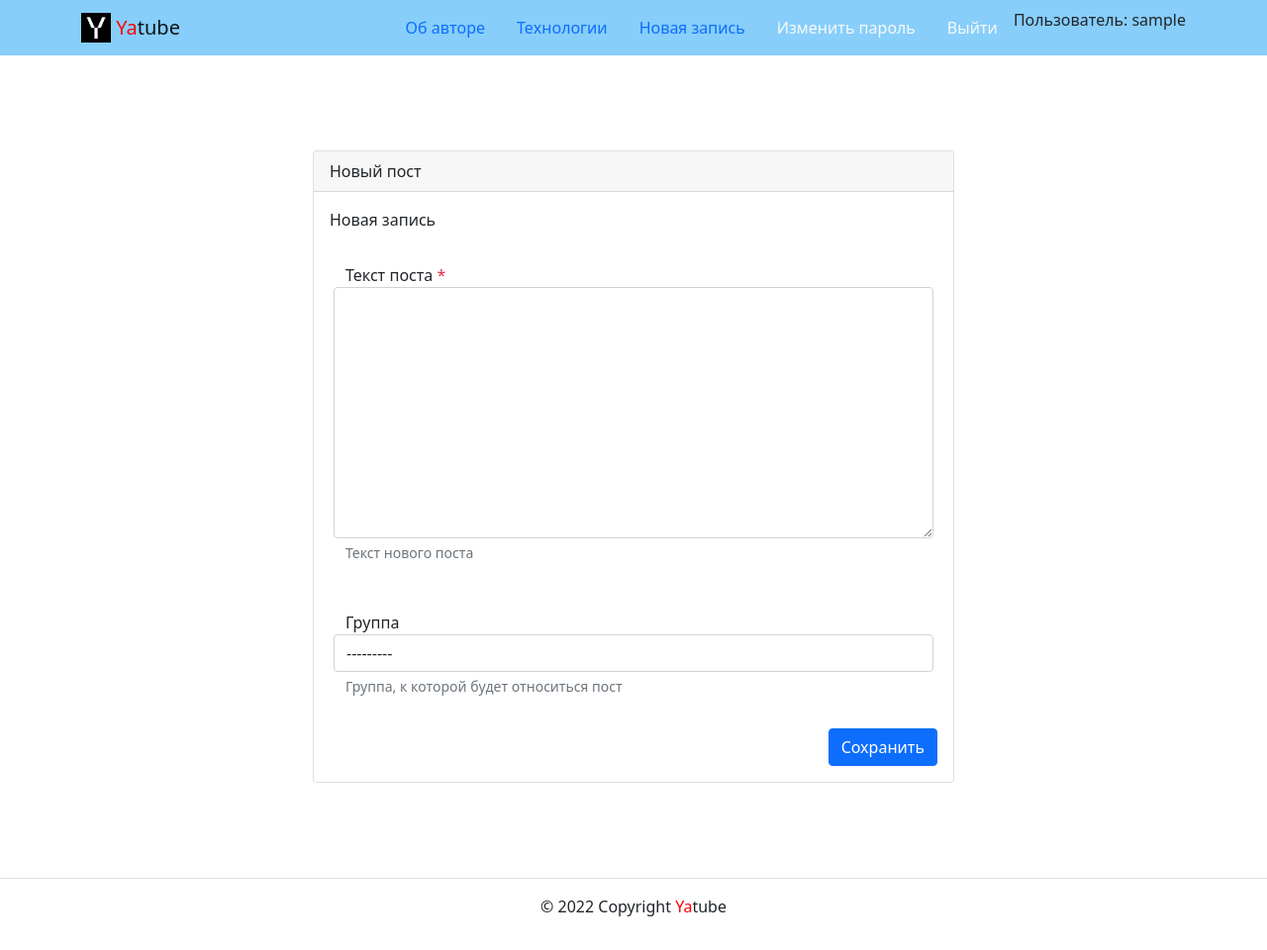
After one commit to UraeviIya/hw02_community, a Django app: page /create/ in a window 1280 px wide. The commit adds this page. Shown: the whole page at 99% size. Run offline with Django 3.2, Linux system fonts and the light colour scheme; the visitor is signed in with stand-in values (Sample User, id 1); some libraries are stand-ins or nearby versions.

Commit message:
added profile, create_post

```diff
--- /dev/null
+++ b/yatube/posts/forms.py
@@ -0,0 +1,8 @@
+from django.forms import ModelForm
+from .models import Post
+
+
+class PostForm(ModelForm):
+    class Meta:
+        model = Post
+        fields = ('group', 'text')
--- a/yatube/posts/urls.py
+++ b/yatube/posts/urls.py
@@ -8,4 +8,6 @@ urlpatterns = [
     path('', views.index, name='index'),
     path('profile/<str:username>/', views.profile, name='profile'),
     path('posts/<int:post_id>/', views.post_detail, name='post_detail'),
+    path('create/', views.post_create, name='post_create'),
+    path('posts/<int:post_id>/edit/', views.post_edit, name='post_edit'),
 ]
--- a/yatube/posts/views.py
+++ b/yatube/posts/views.py
@@ -1,7 +1,8 @@
 from django.core.paginator import Paginator
-from django.shortcuts import render, get_object_or_404
+from django.shortcuts import get_object_or_404, redirect, render
+from django.contrib.auth.decorators import login_required
+from .forms import PostForm
 from .models import Group, Post, User
-from django.contrib.auth.decorators import login_required
 
 
 LIMIT = 10
@@ -60,3 +61,32 @@ def post_detail(request, post_id):
         'title': title
     }
     return render(request, 'posts/post_detail.html', context)
+
+
+@login_required
+def post_create(request):
+    if request.method == "POST":
+        form = PostForm(request.POST or None)
+        if form.is_valid():
+            post = form.save(commit=False)
+            post.author = request.user
+            post.save()
+            return redirect('post:profile', post.author.username)
+        return render(request, 'posts/create_post.html', {'form': form})
+    form = PostForm()
+    return render(request, 'posts/create_post.html', {'form': form})
+
+
+@login_required
+def post_edit(request, post_id):
+    post = get_object_or_404(Post, pk=post_id)
+    is_edit = True
+    form = PostForm(request.POST or None)
+    if form.is_valid():
+        post.save()
+        return redirect('posts:post_detail', post_id)
+    context = {
+        'is_edit': is_edit,
+        'form': form,
+    }
+    return render(request, 'posts/create_post.html', context)
--- a/yatube/templates/includes/header.html
+++ b/yatube/templates/includes/header.html
@@ -11,22 +11,22 @@
       {% with request.resolver_match.view_name as view_name %}
       <ul class="nav nav-pills">
         <li class="nav-item">
-          <a class="nav-link {% if view_name == 'about:author' %}activ{% endif %}"
+          <a class="nav-link {% if view_name  == 'about:author' %}active{% endif %}"
           href="{% url 'about:author' %}">Об авторе</a>
         </li>
         <li class="nav-item">
-          <a class="nav-link {% if view_name == 'about:tech' %}activ{% endif %}"
+          <a class="nav-link {% if view_name == 'about:tech' %}active{% endif %}"
           href="{% url 'about:tech' %}">Технологии</a>
         </li>
         {% if request.user.is_authenticated %}
         <li class="nav-item">
-          <a class="nav-link" href="">Новая запись</a>
+          <a class="nav-link" href="{% url 'posts:post_create' %}">Новая запись</a>
         </li>
         <li class="nav-item">
           <a class="nav-link link-light" href="">Изменить пароль</a>
         </li>
         <li class="nav-item">
-          <a class="nav-link link-light {% if view_name == 'users:logout' %}activ{% endif %}"
+          <a class="nav-link link-light" {% if view_name == 'users:logout' %}active{% endif %}
           href="{% url 'users:logout' %}">Выйти</a>
         </li>
         <li>
--- /dev/null
+++ b/yatube/templates/posts/create_post.html
@@ -0,0 +1,53 @@
+{% extends 'base.html' %}
+{% block title %}
+{% endblock %}
+{% block content %}
+
+    <main>
+      <div class="container py-5">
+        <div class="row justify-content-center">
+          <div class="col-md-8 p-5">
+            <div class="card">
+              <div class="card-header">
+                Новый пост
+              </div>
+              <div class="card-body">
+                <form method="post" action="{% url 'posts:post_create' %}">Новая запись</a>
+                  {% csrf_token %}
+                  <div class="form-group row my-3 p-3">
+                    <label for="id_text">
+                      Текст поста
+                      <span class="required text-danger" >*</span>
+                    </label>
+                    <textarea name="text" cols="40" rows="10" class="form-control" required id="id_text">
+                    </textarea>
+                    <small id="id_text-help" class="form-text text-muted">
+                      Текст нового поста
+                    </small>
+                  </div>
+                  <div class="form-group row my-3 p-3">
+                    <label for="id_group">
+                      Группа
+                    </label>
+                    <select name="group" class="form-control" id="id_group">
+                      <option value="" selected>---------</option>
+                      <option value="1">Группа: Лев Толстой – зеркало русской революции</option>
+                    </select>
+                    <small id="id_group-help" class="form-text text-muted">
+                      Группа, к которой будет относиться пост
+                    </small>
+                  </div>
+                  <div class="d-flex justify-content-end">
+                    <button type="submit" class="btn btn-primary">
+                      Сохранить
+                    </button>
+                  </div>
+                </form>
+              </div>
+            </div>
+          </div>
+        </div>
+      </div>
+    </main>
+</html>
+{% endblock %}
--- a/yatube/templates/posts/profile.html
+++ b/yatube/templates/posts/profile.html
@@ -1,7 +1,6 @@
 {% extends "base.html" %}
 
 {% block title %}
-  Профайл пользователя {{ author.get_full_name }}
 {% endblock %}
 {% block content %}
    <h1>Все посты пользователя {{ author.get_full_name }}</h1>
@@ -11,7 +10,6 @@
       <ul>
         <li>
           Автор: {{ post.author.get_full_name }}
-          <a href="">все посты пользователя</a>
         </li>
         <li>
           Дата публикации: {{ post.pub_date|date:'d E Y' }}
--- a/yatube/users/views.py
+++ b/yatube/users/views.py
@@ -1,8 +1,6 @@
 from django.views.generic import CreateView
-
+from django.urls import reverse_lazy
 from .forms import CreationForm
-
-from django.urls import reverse_lazy
 
 
 class SignUp(CreateView):
--- a/yatube/yatube/settings.py
+++ b/yatube/yatube/settings.py
@@ -74,4 +74,4 @@ USE_TZ = True
 
 STATIC_URL = '/static/'
 
-SORT_POST = 10
+LIMIT = 10
--- a/yatube/yatube/urls.py
+++ b/yatube/yatube/urls.py
@@ -4,6 +4,7 @@ from django.urls import include, path
 
 urlpatterns = [
     path('about/', include('about.urls', namespace='about')),
+
     path('auth/', include('users.urls', namespace='users')),
     path('', include('posts.urls', namespace='posts')),
     path('auth/', include('django.contrib.auth.urls')),
```
Also changed, not shown: yatube/templates/includes/post_card.html (deleted, +0 -19 lines), yatube/templates/posts/index.html (+21 -2 lines), yatube/templates/posts/post_detail.html (+15 -13 lines), 1 other file.
